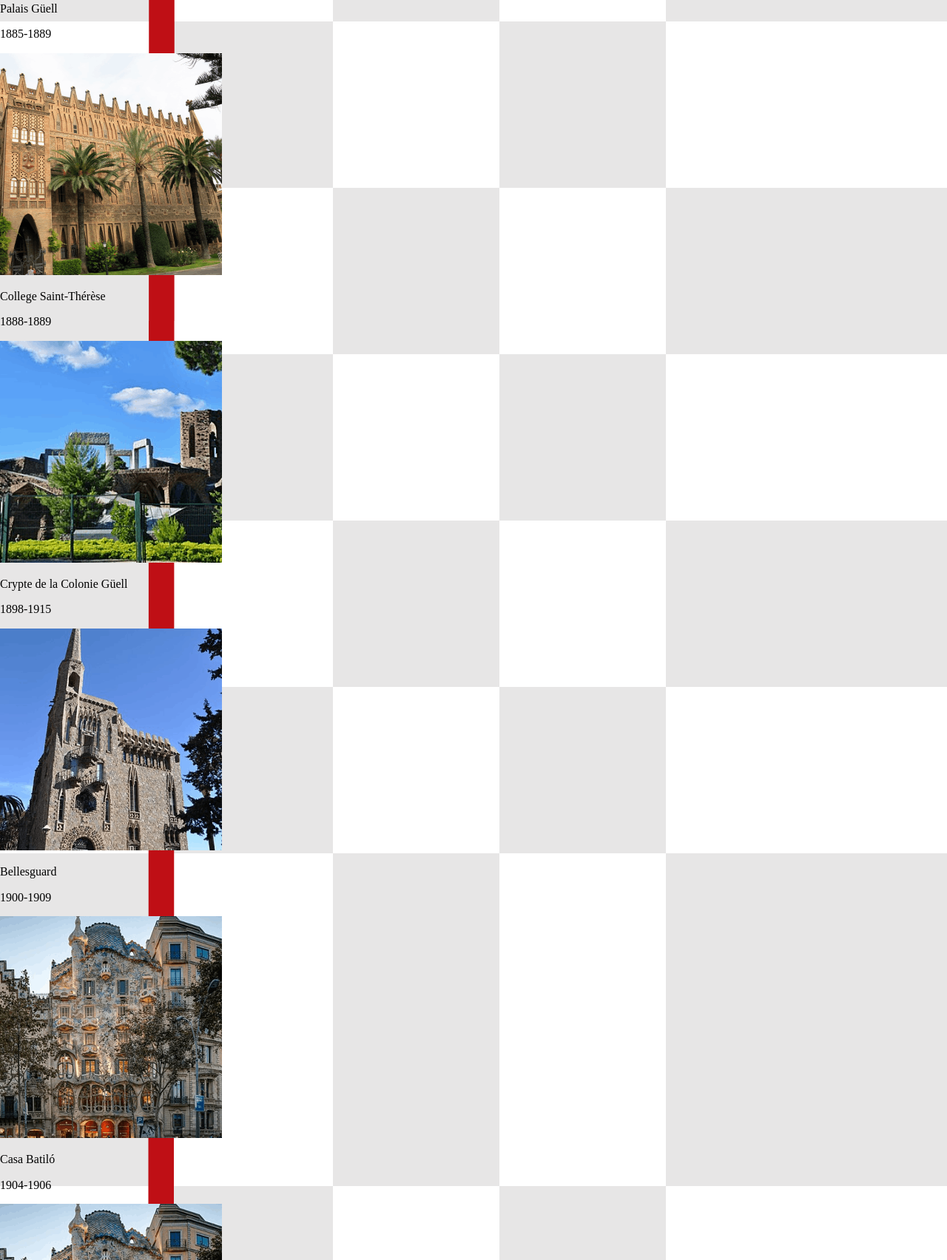
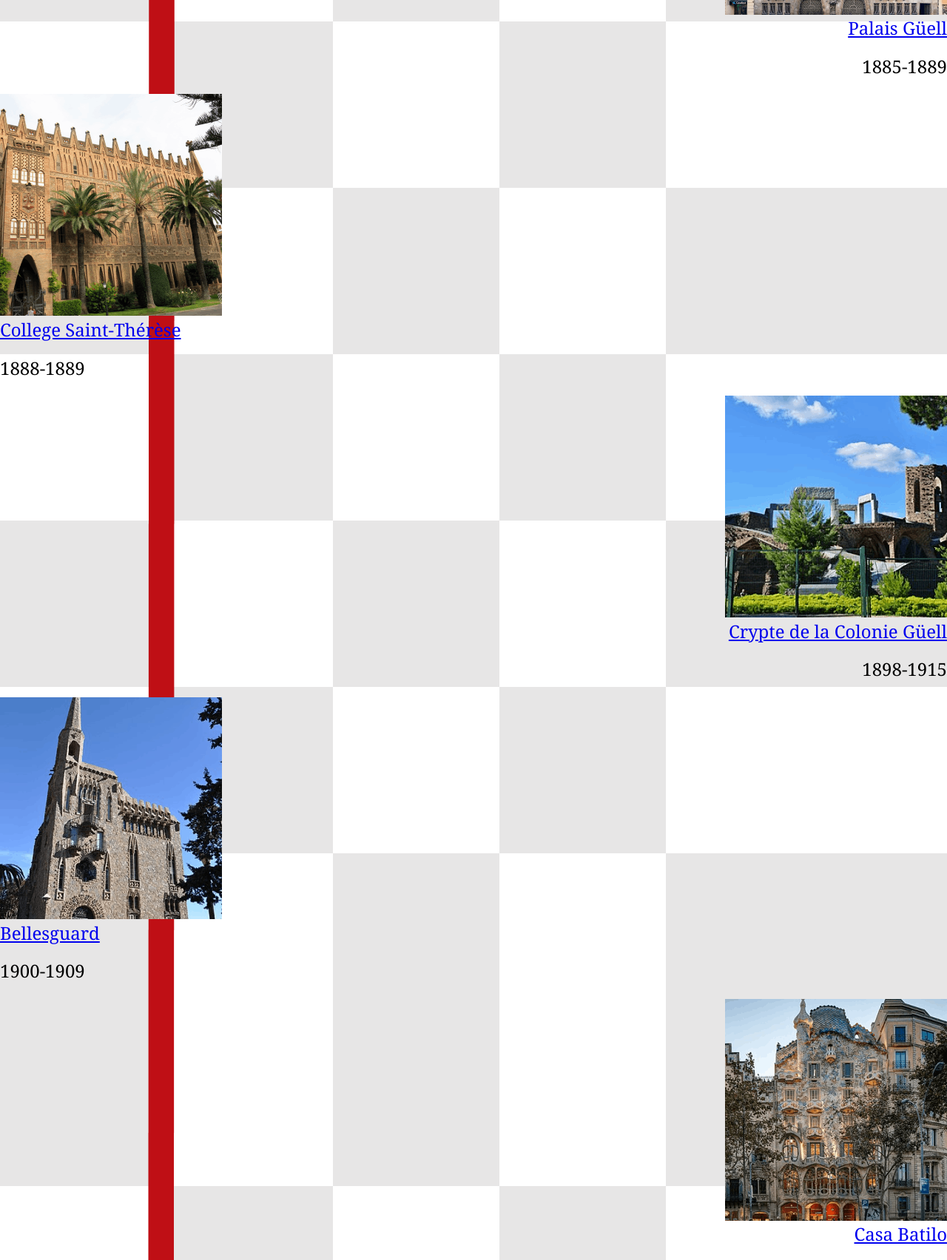
Before and after one commit to MMI-SAE-105/2023-sae-105-Victor-KiViK-Landwerlin, a plain HTML site: page oeuvres.html in a window 1280 px wide. Shown: the part 1096-2800 px from the top of the page at 74% size. Drawn offline with nearby package versions, Linux system fonts and the light colour scheme.

Commit message:
class et lien frise

```diff
--- a/oeuvres.html
+++ b/oeuvres.html
@@ -24,45 +24,61 @@
     <div class="fleche">
         <img class="fleche_frise" src="public/img/fleche_frise.png" alt="fleche">
     </div>
-        <section class="elementfrise">
+        <section class="elementfrise1">
         <img src="public/img/el_capricho_frise.png" alt="El Capricho">
-        <p>El Capricho</p>
+        <div class="textefrise">
+            <a href="elcapricho.html">El Capricho</a>
             <p>1883-1885</p>
+        </div>
     </section>
-    <section>
+    <section section class="elementfrise2">
         <img src="public/img/sagrada_familia_frise.png" alt="Sagrada Familia 3">
-        <p>Sagrada Familia</p>
+        <div class="textefrise">
+            <a href="sagradafamilia.html">Sagrada Familia</a>
             <p>1883-</p>
+        </div>
     </section>
-    <section>
+    <section section class="elementfrise1">
         <img src="public/img/palais-guell.png" alt="Palais Güell">
-        <p>Palais Güell</p>
+        <div class="textefrise">
+            <a href="palaisguell.html">Palais Güell</a>
             <p>1885-1889</p>
+        </div>
     </section>
-    <section>
+    <section section class="elementfrise2">
         <img src="public/img/college_frise.png" alt="College Saint-Thérèse">
-        <p>College Saint-Thérèse</p>
+        <div class="textefrise">
+            <a href="collegesainttherese.html">College Saint-Thérèse</a>
             <p>1888-1889</p>
+        </div>
     </section>
-    <section>
+    <section section class="elementfrise1">
         <img src="public/img/crypte_frise.png" alt="Crypte de la Colonie Güell">
-        <p>Crypte de la Colonie Güell</p>
+        <div class="textefrise">
+            <a href="cryptecolonieguell.html">Crypte de la Colonie Güell</a>
             <p>1898-1915</p>
+        </div>
     </section>
-    <section>
+    <section section class="elementfrise2">
         <img src="public/img/bellesguard_frise.png" alt="Bellesguard">
-        <p>Bellesguard</p>
+        <div class="textefrise">
+            <a href="bellesguard.html">Bellesguard</a>
             <p>1900-1909</p>
+        </div>
     </section>
-    <section>
+    <section section class="elementfrise1">
         <img src="public/img/casa_batillo_frise.png" alt="Casa Batilo">
-        <p>Casa Batiló</p>
+        <div class="textefrise">
+            <a href="casabatilo.html">Casa Batilo</a>
             <p>1904-1906</p>
+        </div>
     </section>
-    <section>
+    <section section class="elementfrise2">
         <img src="public/img/casa_batillo_frise.png" alt="Casa Mila">
-        <p>Casa Mila</p>
+        <div class="textefrise">
+            <a href="casamila.html">Casa Milà</a>
             <p>1906-1910</p>
+        </div>
     </section>
     <footer class="footer">
         <a href="about.html">à propos</a>
--- a/src/css/classe/frise.css
+++ b/src/css/classe/frise.css
@@ -9,9 +9,13 @@
     margin-left: 90px;
     z-index: 1;
     text-align: right;
+    font-family: Georgia;
+    font-size: var(--titre-3);
 }
 .elementfrise2{
-    margin-left: 90px;
     z-index: 1;
-    text-align: right;
+    text-align: left;
+    font-family: Georgia;
+    font-size: var(--titre-3);
+
 }
```
Lines whose indentation alone changed are shown as unchanged.
